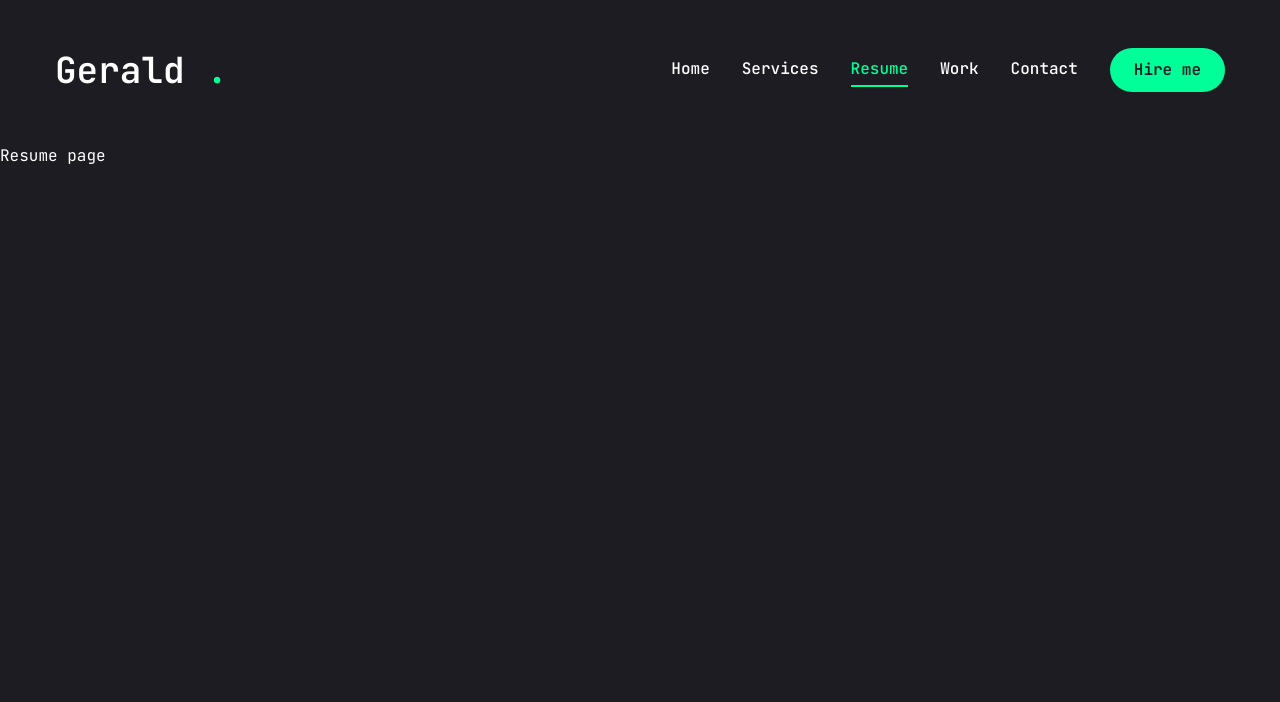
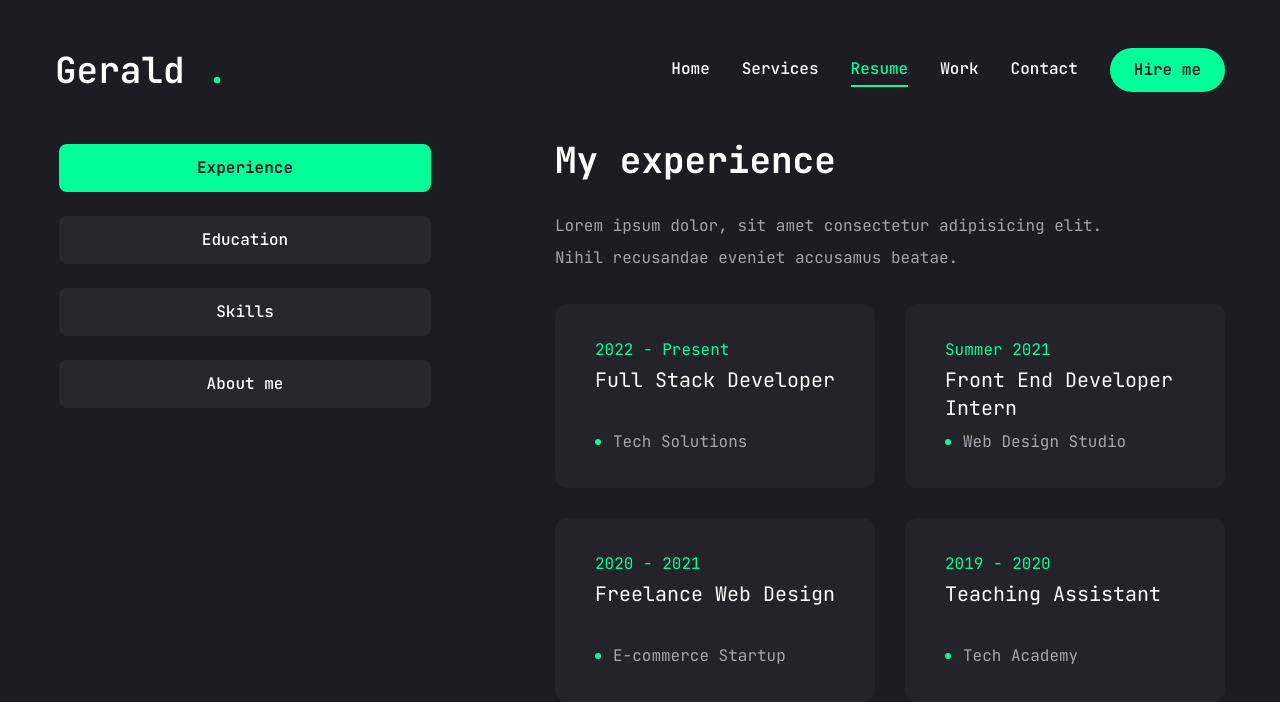
Before and after one commit to gabaal/Portfolio_new, a Next.js app: page /resume in a window 1280 px wide. Shown: the top 702 px of the page. Built offline with nearby package versions, Linux system fonts and the light colour scheme.

Commit message:
resume complete

```diff
--- a/app/resume/page.jsx
+++ b/app/resume/page.jsx
@@ -9,7 +9,7 @@
   FaNodeJs,
 } from "react-icons/fa";
 
-import { SiTailwindcss, SiNextdotjs } from "react-icons/si";
+import { SiTailwindcss, SiNextdotjs, SiCplusplusbuilder } from "react-icons/si";
 
 // about data
 const about = {
@@ -100,40 +100,246 @@
     "Lorem ipsum dolor, sit amet consectetur adipisicing elit. Nihil recusandae eveniet accusamus beatae.",
   items: [
     {
-      Establishment: "Online Course Platform",
-      position: "Full Stack Web Development Bootcamp",
+      institution: "Online Course Platform",
+      degree: "Full Stack Web Development Bootcamp",
       duration: "2023",
     },
     {
-      Establishment: "Codecademy",
-      position: "Front End Track",
+      institution: "Codecademy",
+      degree: "Front End Track",
       duration: "2022",
     },
     {
-      Establishment: "Online Course",
-      position: "Programming Course",
+      institution: "Online Course",
+      degree: "Programming Course",
       duration: "2020 - 2021",
     },
     {
-      Establishment: "Tech Institute",
-      position: "Certified Web Developer",
+      institution: "Tech Institute",
+      degree: "Certified Web Developer",
       duration: "2019",
     },
     {
-      Establishment: "Design School",
-      position: "Diploma in Graphic Design",
+      institution: "Design School",
+      degree: "Diploma in Graphic Design",
       duration: "2016 - 2018",
     },
     {
-      Establishment: "Community College",
-      position: "Degree in Computer Science",
+      institution: "Community College",
+      degree: "Degree in Computer Science",
       duration: "2014 - 2016",
     },
   ],
 };
 
+// skills data
+const skills = {
+  title: "My skills",
+  description:
+    "Lorem ipsum dolor, sit amet consectetur adipisicing elit. Nihil recusandae eveniet accusamus beatae.",
+  skillList: [
+    {
+      icon: <FaHtml5 />,
+      name: "HTML 5",
+    },
+    {
+      icon: <FaCss3 />,
+      name: "CSS 3",
+    },
+    {
+      icon: <FaJs />,
+      name: "Javascript",
+    },
+    {
+      icon: <FaReact />,
+      name: "React.js",
+    },
+    {
+      icon: <SiNextdotjs />,
+      name: "Next.js",
+    },
+    {
+      icon: <SiTailwindcss />,
+      name: "Tailwind.css",
+    },
+    {
+      icon: <FaNodeJs />,
+      name: "Node.js",
+    },
+    {
+      icon: <FaFigma />,
+      name: "Figma",
+    },
+  ],
+};
+
+import {
+  Tabs,
+  TabsContent,
+  TabsList,
+  TabsTrigger,
+} from "./../../components/ui/tabs";
+
+import {
+  Tooltip,
+  TooltipContent,
+  TooltipProvider,
+  TooltipTrigger,
+} from "@radix-ui/react-tooltip";
+
+import { ScrollArea } from "./../../components/ui/scroll-area";
+import { motion } from "framer-motion";
+import { CiTurnL1 } from "react-icons/ci";
+
 const Resume = () => {
-  return <div>Resume page</div>;
+  return (
+    <motion.div
+      initial={{ opacity: 0 }}
+      animate={{
+        opacity: 1,
+        transition: { delay: 2.4, duration: 0.4, ease: "easeIn" },
+      }}
+      // should be min-h-[80vh] below
+      className="min-h-[10vh] flex items-center justify-center py-12 xl:py-0"
+    >
+      <div className="container mx-auto">
+        <Tabs
+          defaultValue="experience"
+          className="flex flex-col xl:flex-row gap-[60px]"
+        >
+          <TabsList className="flex flex-col w-full max-w-[380px] mx-auto xl:mx-0 gap-6">
+            <TabsTrigger value="experience">Experience</TabsTrigger>
+            <TabsTrigger value="education">Education</TabsTrigger>
+            <TabsTrigger value="skills">Skills</TabsTrigger>
+            <TabsTrigger value="about">About me</TabsTrigger>
+          </TabsList>
+
+          {/* Content may need min-h-[70vh] in the div below of min-h-[10vh] w-full*/}
+          <div className=""></div>
+
+          {/* experience */}
+          <TabsContent value="experience" className="w-full">
+            <div className="flex flex-col gap-[30px] text-center xl:text-left">
+              <h3 className="text-4xl font-bold">{experience.title}</h3>
+              <p className="max-w-[600px] text-white/60 mx-auto xl:mx-0">
+                {experience.description}
+              </p>
+              <ScrollArea className="h-[400px]">
+                <ul className="grid grid-cols-1 lg:grid-cols-2 gap-[30px]">
+                  {experience.items.map((item, index) => {
+                    return (
+                      <li
+                        key={index}
+                        className="bg-[#232329] h-[184px] py-6 px-10 rounded-xl flex flex-col justify-center items-center lg:items-start"
+                      >
+                        <span className="text-accent">{item.duration}</span>
+                        <h3 className="text-xl max-w-[260px] min-h-[60px] text-center lg:text-left">
+                          {item.position}
+                        </h3>
+                        <div className="flex items-center gap-3">
+                          <span className="w-[6px] h-[6px] rounded-full bg-accent"></span>
+                          <p className="text-white/60">{item.company}</p>
+                        </div>
+                      </li>
+                    );
+                  })}
+                </ul>
+              </ScrollArea>
+            </div>
+          </TabsContent>
+
+          {/* education */}
+          <TabsContent value="education" className="w-full">
+            <div className="flex flex-col gap-[30px] text-center xl:text-left">
+              <h3 className="text-4xl font-bold">{education.title}</h3>
+              <p className="max-w-[600px] text-white/60 mx-auto xl:mx-0">
+                {education.description}
+              </p>
+              <ScrollArea className="h-[400px]">
+                <ul className="grid grid-cols-1 lg:grid-cols-2 gap-[30px]">
+                  {education.items.map((item, index) => {
+                    return (
+                      <li
+                        key={index}
+                        className="bg-[#232329] h-[184px] py-6 px-10 rounded-xl flex flex-col justify-center items-center lg:items-start"
+                      >
+                        <span className="text-accent">{item.duration}</span>
+                        <h3 className="text-xl max-w-[260px] min-h-[60px] text-center lg:text-left">
+                          {item.degree}
+                        </h3>
+                        <div className="flex items-center gap-3">
+                          <span className="w-[6px] h-[6px] rounded-full bg-accent"></span>
+                          <p className="text-white/60">{item.institution}</p>
+                        </div>
+                      </li>
+                    );
+                  })}
+                </ul>
+              </ScrollArea>
+            </div>
+          </TabsContent>
+
+          {/* skills */}
+          <TabsContent value="skills" className="w-full h-full">
+            <div className="flex flex-col gap-[30px]">
+              <div className="flex flex-col gap-[30px] text-center xl:text-left">
+                <h3 className="text-4xl font-bold">{skills.title}</h3>
+                <p className="max-w-[600px] text-white/60 mx-auto xl:mx-0">
+                  {skills.description}
+                </p>
+              </div>
+              <ul className="grid gap-4 grid-cols-2 sm:grid-cols-3 md:grid-cols-4 xl:gap-[30px]">
+                {skills.skillList.map((skill, index) => {
+                  return (
+                    <li key={index}>
+                      <TooltipProvider delayDuration={100}>
+                        <Tooltip>
+                          <TooltipTrigger className="w-full h-[150px] bg-[#232329] rounded-xl flex justify-center items-center group">
+                            <div className="text-6xl group-hover:text-accent transition-all duration-300">
+                              {skill.icon}
+                            </div>
+                          </TooltipTrigger>
+                          <TooltipContent>
+                            <p className="capitalize">{skill.name}</p>
+                          </TooltipContent>
+                        </Tooltip>
+                      </TooltipProvider>
+                    </li>
+                  );
+                })}
+              </ul>
+            </div>
+          </TabsContent>
+
+          {/* about me */}
+          <TabsContent
+            value="about"
+            className="w-full text-center xl:text-left"
+          >
+            <div className="flex flex-col gap-[30px]">
+              <h3 className="text-4xl font-bold">{about.title}</h3>
+              <p className="max-w-[600px] text-white/60 mx-auto xl:mx-0">
+                {about.description}
+              </p>
+              <ul className="grid grid-cols-1 xl:grid-cols-2 gap-y-6 max-w-[620px] mx-auto xl:mx-0">
+                {about.info.map((item, index) => {
+                  return (
+                    <li
+                      key={index}
+                      className="flex items-center justify-center xl:justify-start gap-4"
+                    >
+                      <span className="text-white/60">{item.fieldName}</span>
+                      <span className="text-xl">{item.fieldValue}</span>
+                    </li>
+                  );
+                })}
+              </ul>
+            </div>
+          </TabsContent>
+        </Tabs>
+      </div>
+    </motion.div>
+  );
 };
 
 export default Resume;
--- a/components/ui/tabs.jsx
+++ b/components/ui/tabs.jsx
@@ -1,43 +1,43 @@
-"use client"
+"use client";
 
-import * as React from "react"
-import * as TabsPrimitive from "@radix-ui/react-tabs"
+import * as React from "react";
+import * as TabsPrimitive from "@radix-ui/react-tabs";
 
-import { cn } from "@/lib/utils"
+import { cn } from "./../../lib/utils";
 
-const Tabs = TabsPrimitive.Root
+const Tabs = TabsPrimitive.Root;
 
 const TabsList = React.forwardRef(({ className, ...props }, ref) => (
   <TabsPrimitive.List
     ref={ref}
-    className={cn(
-      "inline-flex h-10 items-center justify-center rounded-md bg-slate-100 p-1 text-slate-500 dark:bg-slate-800 dark:text-slate-400",
-      className
-    )}
-    {...props} />
-))
-TabsList.displayName = TabsPrimitive.List.displayName
+    className={cn("inline-flex h-auto rounded-md p-1 text-primary", className)}
+    {...props}
+  />
+));
+TabsList.displayName = TabsPrimitive.List.displayName;
 
 const TabsTrigger = React.forwardRef(({ className, ...props }, ref) => (
   <TabsPrimitive.Trigger
     ref={ref}
     className={cn(
-      "inline-flex items-center justify-center whitespace-nowrap rounded-sm px-3 py-1.5 text-sm font-medium ring-offset-white transition-all focus-visible:outline-none focus-visible:ring-2 focus-visible:ring-slate-950 focus-visible:ring-offset-2 disabled:pointer-events-none disabled:opacity-50 data-[state=active]:bg-white data-[state=active]:text-slate-950 data-[state=active]:shadow-sm dark:ring-offset-slate-950 dark:focus-visible:ring-slate-300 dark:data-[state=active]:bg-slate-950 dark:data-[state=active]:text-slate-50",
+      "inline-flex items-center justify-center w-full bg-[#27272c] whitespace-nowrap text-white rounded-lg p-3 text-base font-medium ring-offset-white transition-all disabled:pointer-events-none disabled:opacity-50 data-[state=active]:bg-accent data-[state=active]:text-primary data-[state=active]:shadow-sm data-[state=active]:font-bold",
       className
     )}
-    {...props} />
-))
-TabsTrigger.displayName = TabsPrimitive.Trigger.displayName
+    {...props}
+  />
+));
+TabsTrigger.displayName = TabsPrimitive.Trigger.displayName;
 
 const TabsContent = React.forwardRef(({ className, ...props }, ref) => (
   <TabsPrimitive.Content
     ref={ref}
     className={cn(
-      "mt-2 ring-offset-white focus-visible:outline-none focus-visible:ring-2 focus-visible:ring-slate-950 focus-visible:ring-offset-2 dark:ring-offset-slate-950 dark:focus-visible:ring-slate-300",
+      "min-h-[480px] ring-offset-white focus-visible:outline-none focus-visible:ring-2 focus-visible:ring-slate-950 focus-visible:ring-offset-2 dark:ring-offset-slate-950 dark:focus-visible:ring-slate-300",
       className
     )}
-    {...props} />
-))
-TabsContent.displayName = TabsPrimitive.Content.displayName
+    {...props}
+  />
+));
+TabsContent.displayName = TabsPrimitive.Content.displayName;
 
-export { Tabs, TabsList, TabsTrigger, TabsContent }
+export { Tabs, TabsList, TabsTrigger, TabsContent };
```
Also changed, not shown: components/ui/scroll-area.jsx (+20 -14 lines).
